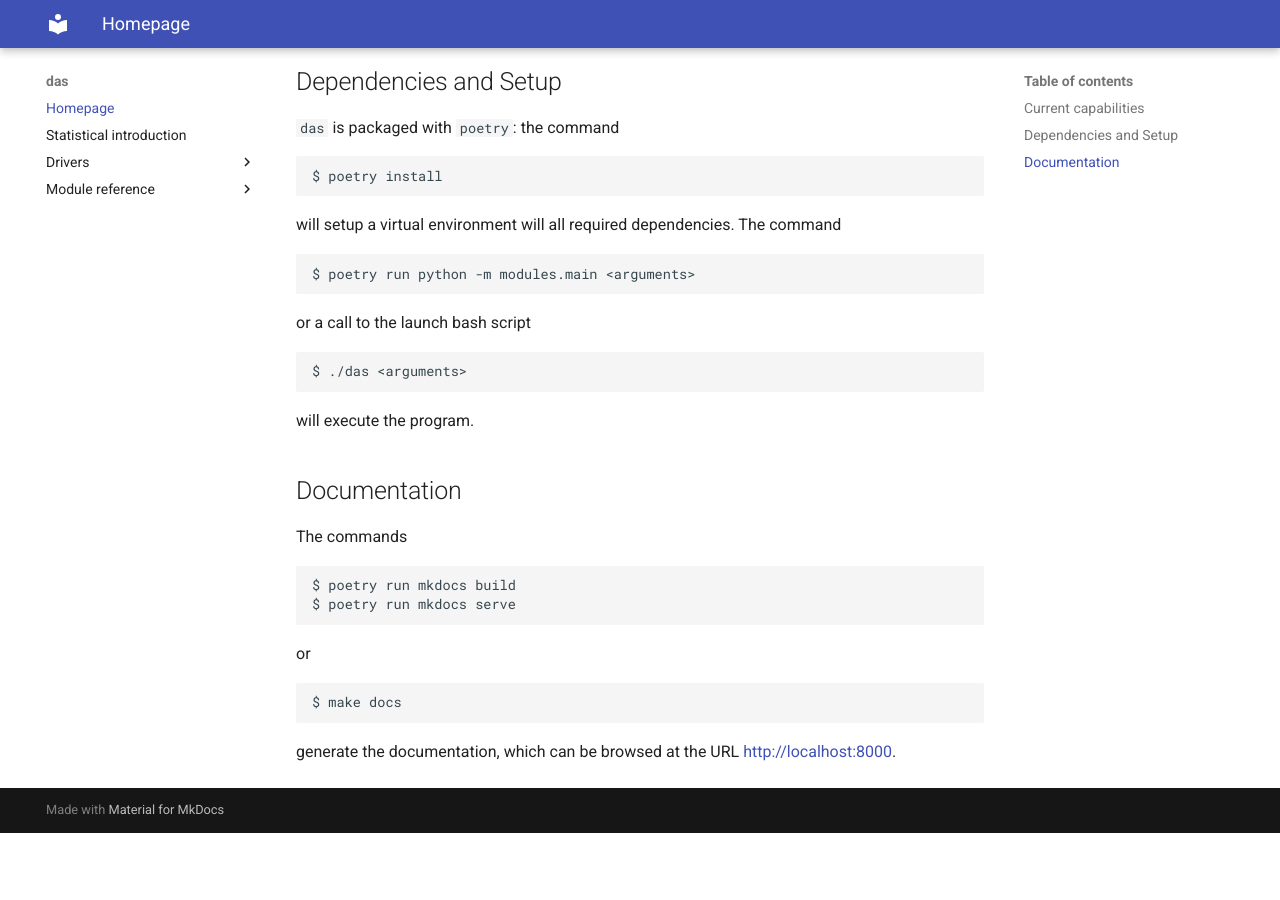
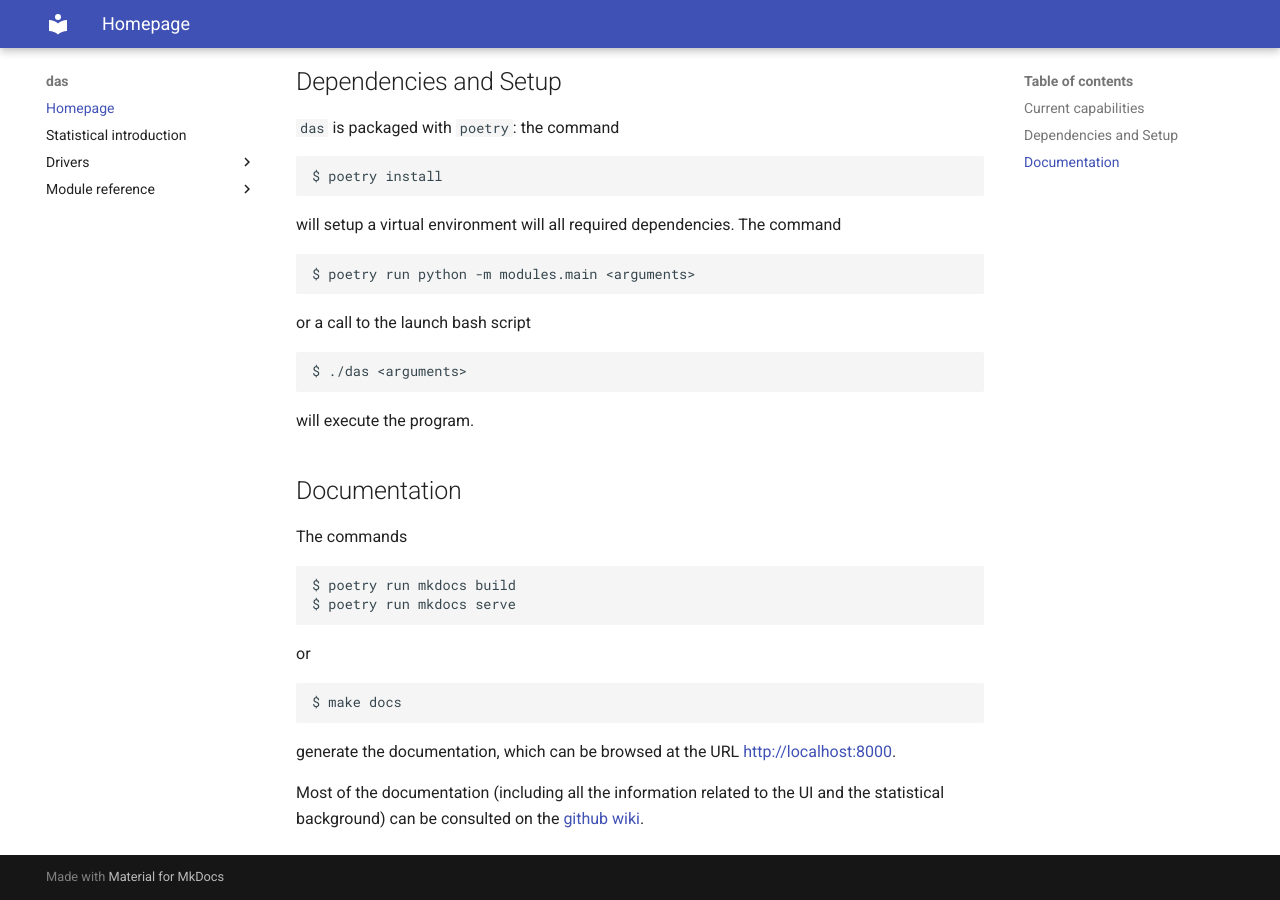
Before and after one commit to aangelone2/das, an MkDocs documentation site: the page built from docs/index.md, in a window 1280 px wide and 900 px high, scrolled down 779 px. Built offline with MkDocs 1.6.1 and Material for MkDocs 9.7.7, drawn with Linux system fonts in a browser that asks for light colours; before the commit the page ends 1612 px from its top, so only the background shows below that.

Commit message:
updated README and documentation main page

```diff
--- a/docs/index.md
+++ b/docs/index.md
@@ -87,3 +87,8 @@ $ make docs
 
 generate the documentation, which can be browsed at the URL
 [http://localhost:8000](http://localhost:8000).
+
+Most of the documentation (including all the information
+related to the UI and the statistical background) can be
+consulted on the [github
+wiki](https://github.com/aangelone2/das/wiki).
```
Also changed, not shown: README.md (+24 -1 lines).
